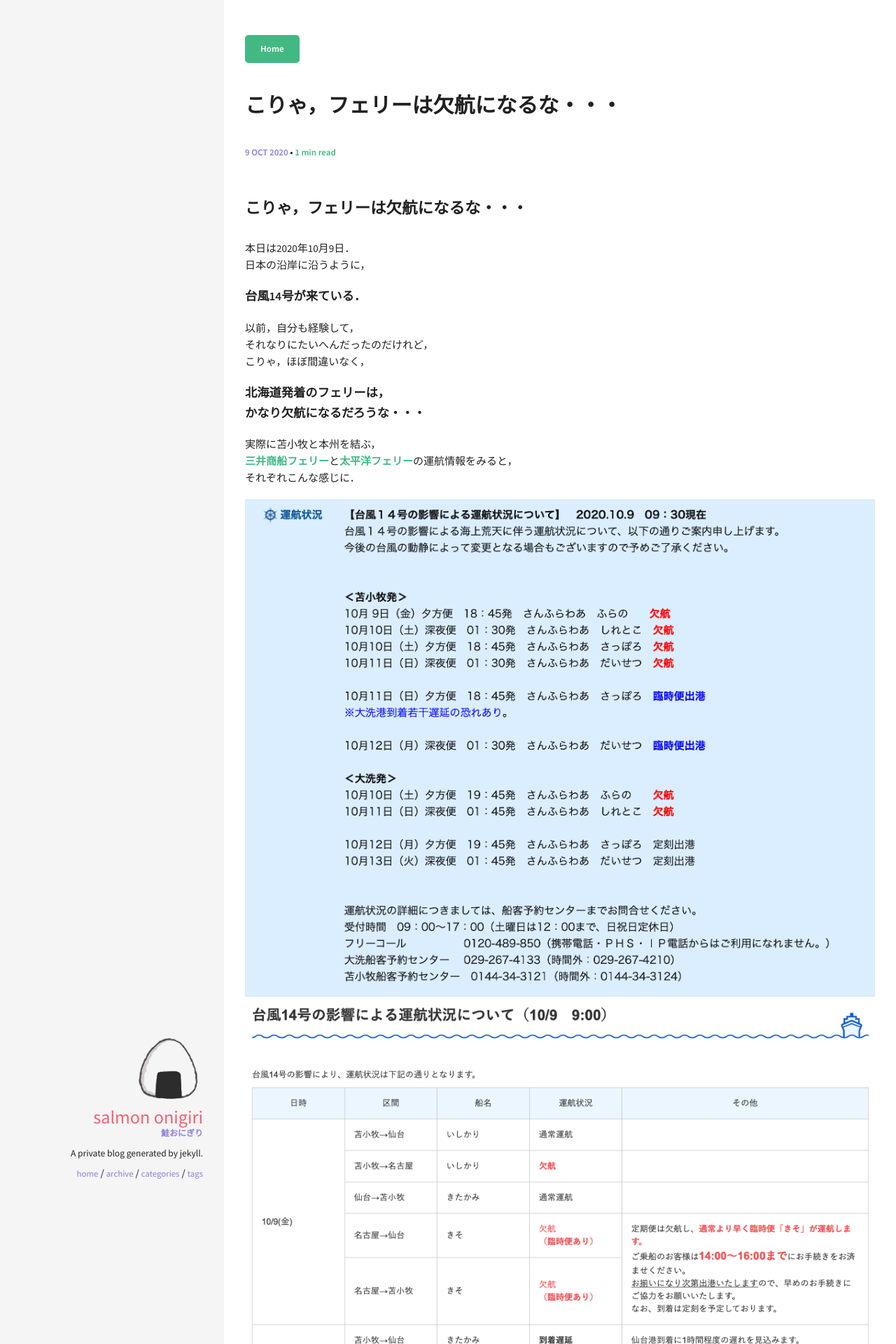
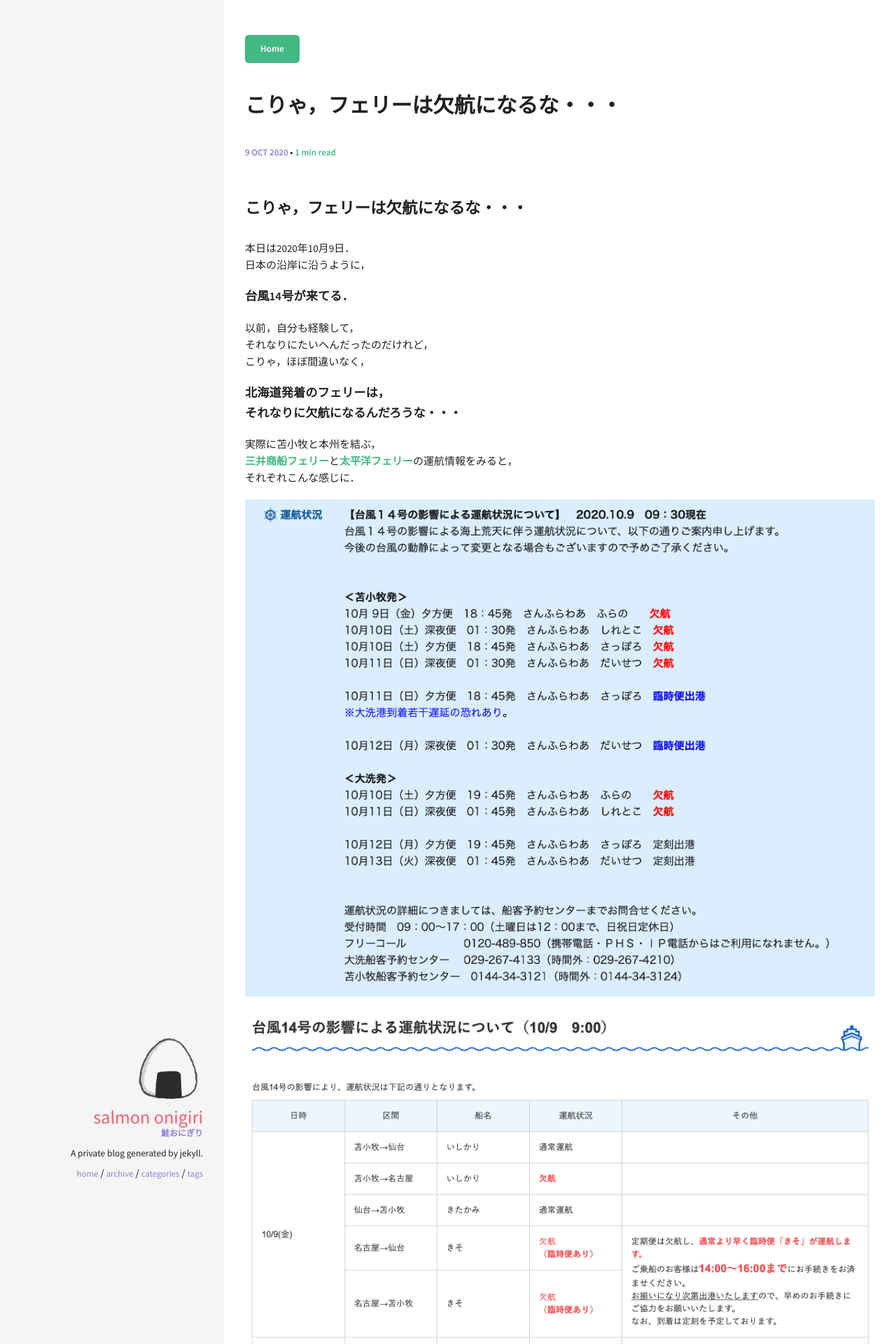
Before and after one commit to Salmon-Onigiri/Blog, a Jekyll site: the page built from _posts/2020-10-09-FerriesBeCancelled.md, in a window 1280 px wide. Shown: the top 1920 px of the page at 70% size. Built offline with Jekyll 4.4.1, drawn with Linux system fonts in a browser that asks for light colours; some of the changed text lies outside the part shown.

Commit message:
201009-2

```diff
--- a/_posts/2020-10-09-FerriesBeCancelled.md
+++ b/_posts/2020-10-09-FerriesBeCancelled.md
@@ -42,18 +42,19 @@ comments: true
 ### こりゃ，フェリーは欠航になるな・・・
 本日は2020年10月9日．
 日本の沿岸に沿うように，
-##### 台風14号が来ている．
+##### 台風14号が来てる．
 
 以前，自分も経験して，
 それなりにたいへんだったのだけれど，
 こりゃ，ほぼ間違いなく，
-##### 北海道発着のフェリーは，<br />かなり欠航になるだろうな・・・
+##### 北海道発着のフェリーは，<br />それなりに欠航になるんだろうな・・・
 
 実際に苫小牧と本州を結ぶ，
 **[三井商船フェリー](https://www.sunflower.co.jp){:target="_blank"}**と**[太平洋フェリー](https://www.taiheiyo-ferry.co.jp/index.html){:target="_blank"}**の運航情報をみると，
 それぞれこんな感じに．
 
 ![三井商船フェリー・さんふらわあ](https://salmon-onigiri.github.io/blog/img/201009_001.png)
+
 ![太平洋フェリー](https://salmon-onigiri.github.io/blog/img/201009_002.png)
 
 運航航路の違いに加えて，
```
Also changed, not shown: other parts of _posts/2020-10-09-FerriesBeCancelled.md (+1 -1 lines).
